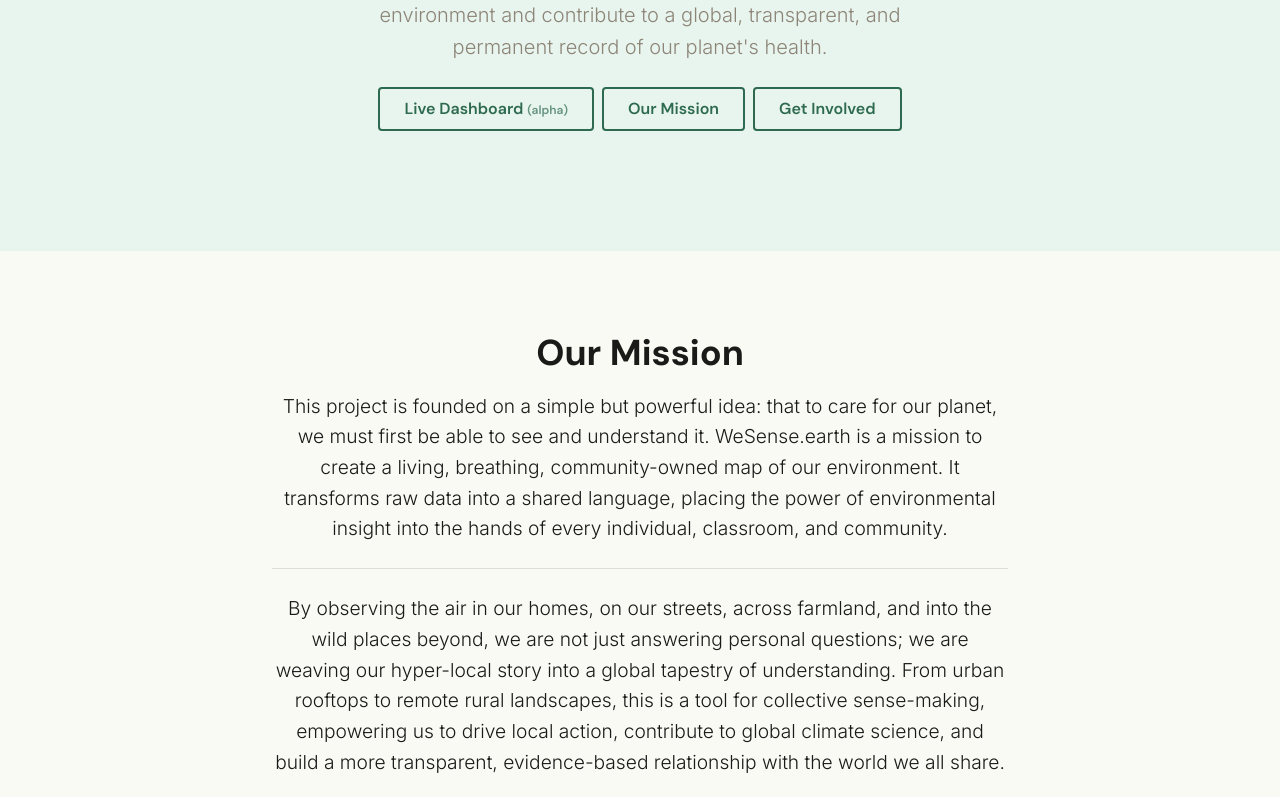
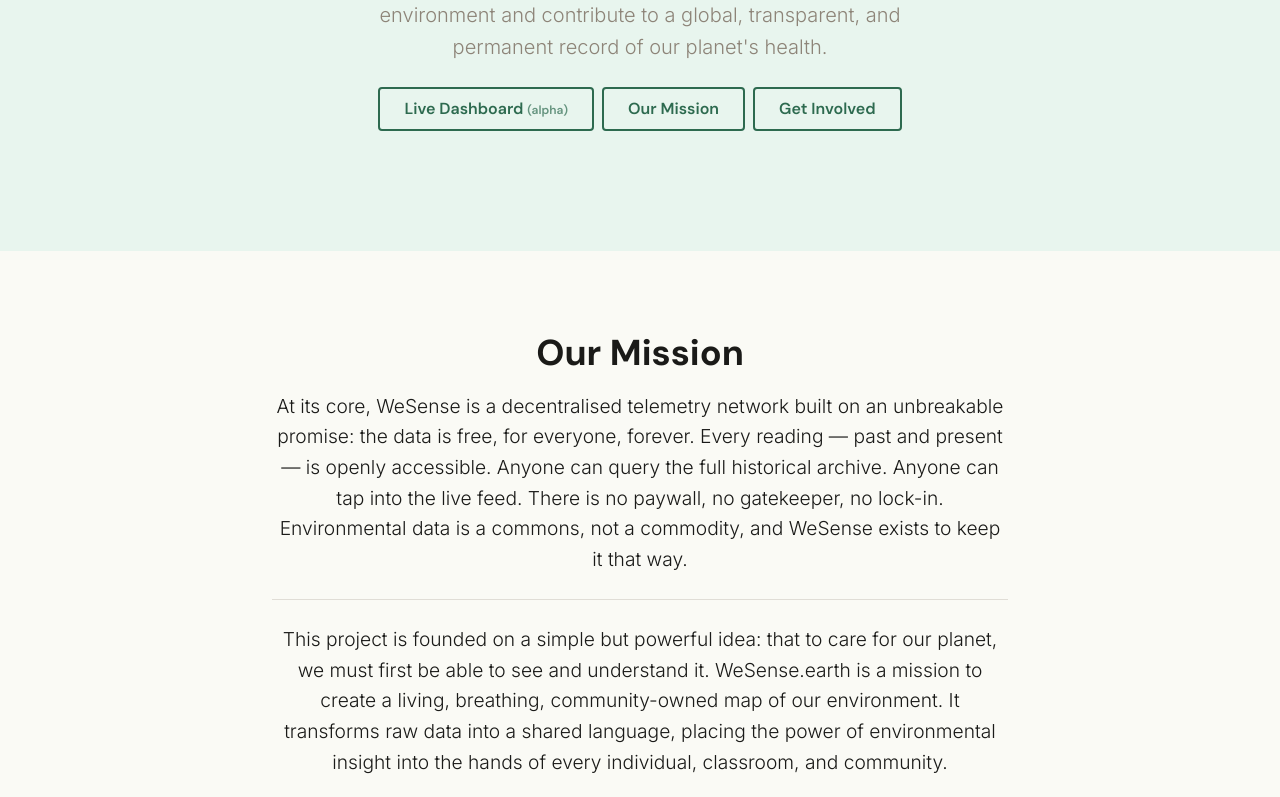
Before and after one commit to wesense-earth/wesense-website, a React (Vite) app: page / in a window 1280 px wide. Shown: the part 398-1195 px from the top of the page. Built offline with nearby package versions, Linux system fonts and the light colour scheme.

Commit message:
Add open data commitment as opening paragraph in Mission section

```diff
--- a/src/components/Mission.jsx
+++ b/src/components/Mission.jsx
@@ -8,6 +8,12 @@
         <div className="row">
           <div className="col-lg-8 mx-auto text-center">
             <h2 className="section-title">Our Mission</h2>
+            <p className="lead" style={{ fontSize: '1.2rem', fontWeight: '300' }}>
+              At its core, WeSense is a decentralised telemetry network built on an unbreakable promise: the data is free, for everyone, forever.
+              Every reading — past and present — is openly accessible. Anyone can query the full historical archive. Anyone can tap into the live feed.
+              There is no paywall, no gatekeeper, no lock-in. Environmental data is a commons, not a commodity, and WeSense exists to keep it that way.
+            </p>
+            <hr className="my-4" />
             <p className="lead" style={{ fontSize: '1.2rem', fontWeight: '300' }}>
               This project is founded on a simple but powerful idea: that to care for our planet, we must first be able to see and understand it.
               WeSense.earth is a mission to create a living, breathing, community-owned map of our environment. It transforms raw data into a shared language,
```
